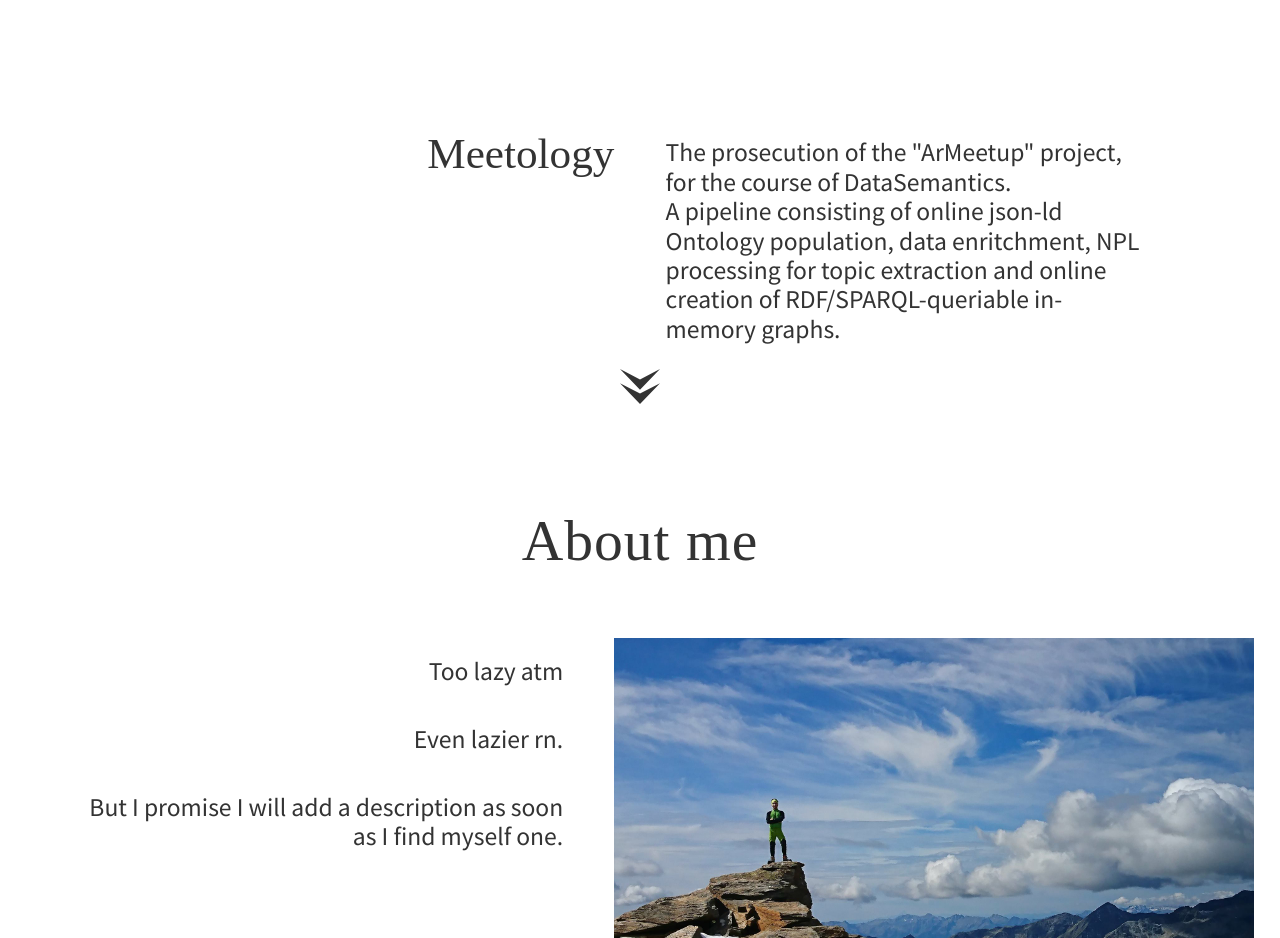
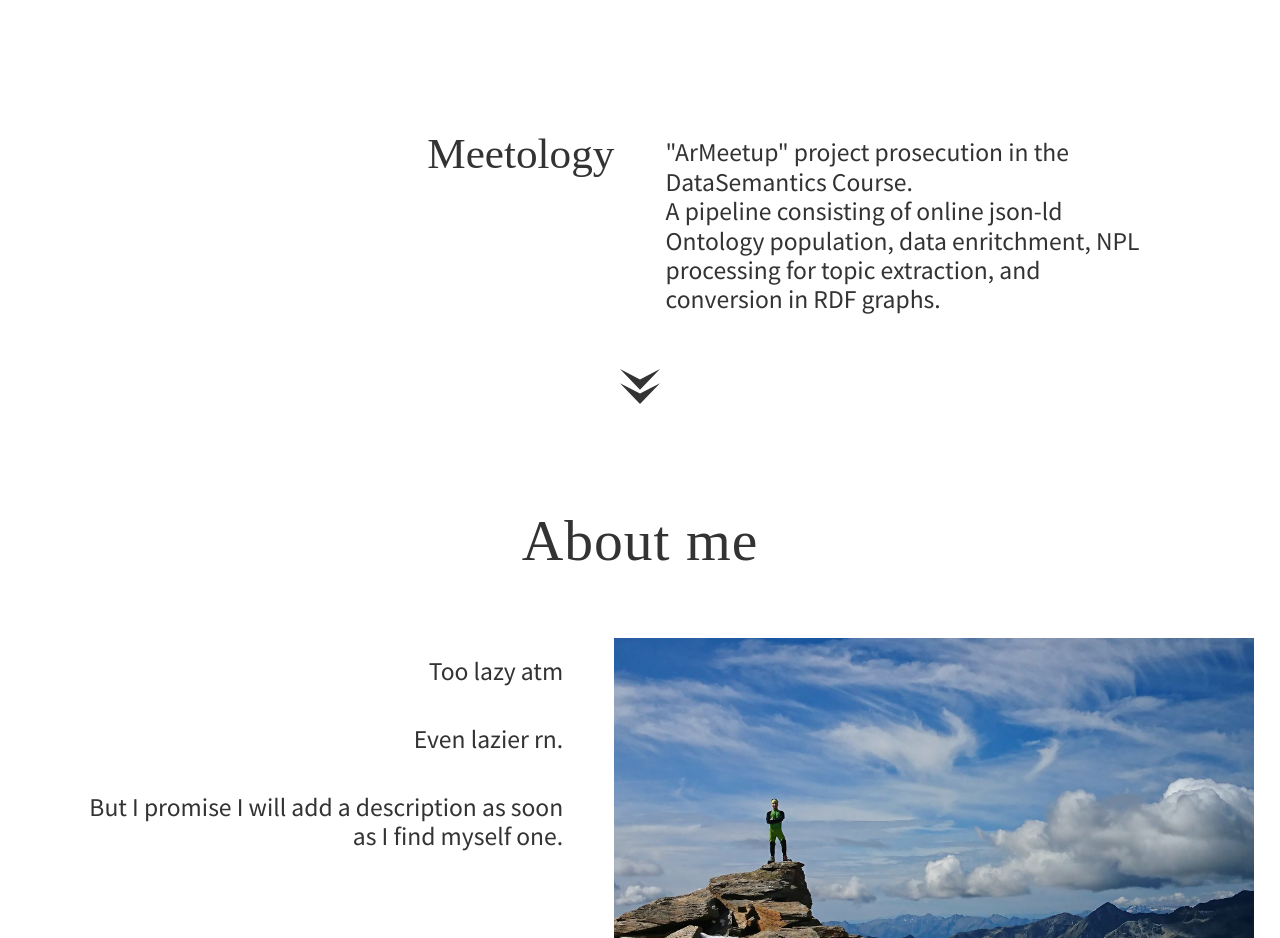
Before and after one commit to DBertazioli/DBertazioli.github.io, a website: page index.html in a window 1280 px wide. Shown: the part 1660-2598 px from the top of the page. Drawn offline with nearby package versions, Linux system fonts and the light colour scheme; a web font is replaced by a local one.

Commit message:
sorry, fast-pushing again

```diff
--- a/index.html
+++ b/index.html
@@ -44,8 +44,8 @@
 
  			<div class="project">
  				<h3><a href="https://github.com/DBertazioli/Meetology"> Meetology</a></h3>
- 				<p>The prosecution of the "ArMeetup" project, for the course of DataSemantics.
- 				<br> A pipeline consisting of online json-ld Ontology population, data enritchment, NPL processing for topic extraction and online creation of RDF/SPARQL-queriable in-memory graphs. </p>
+ 				<p>"ArMeetup" project prosecution in the DataSemantics Course.
+ 				<br> A pipeline consisting of online json-ld Ontology population, data enritchment, NPL processing for topic extraction, and conversion in RDF graphs. </p>
  			</div>
  			<!--
  			<div class="project">
```
